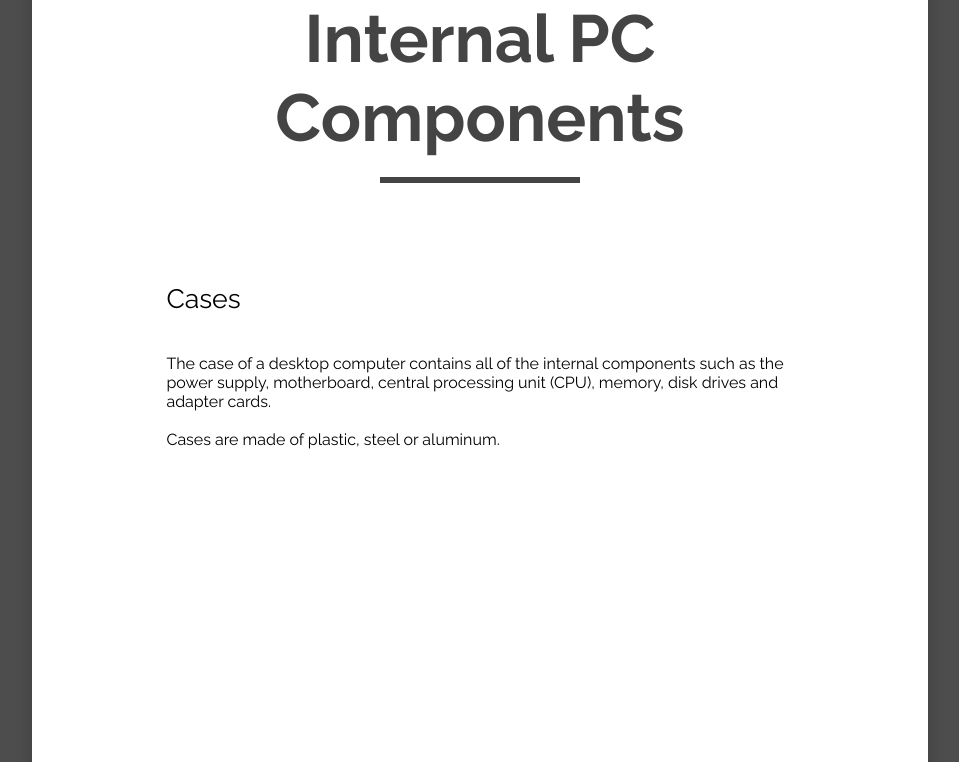
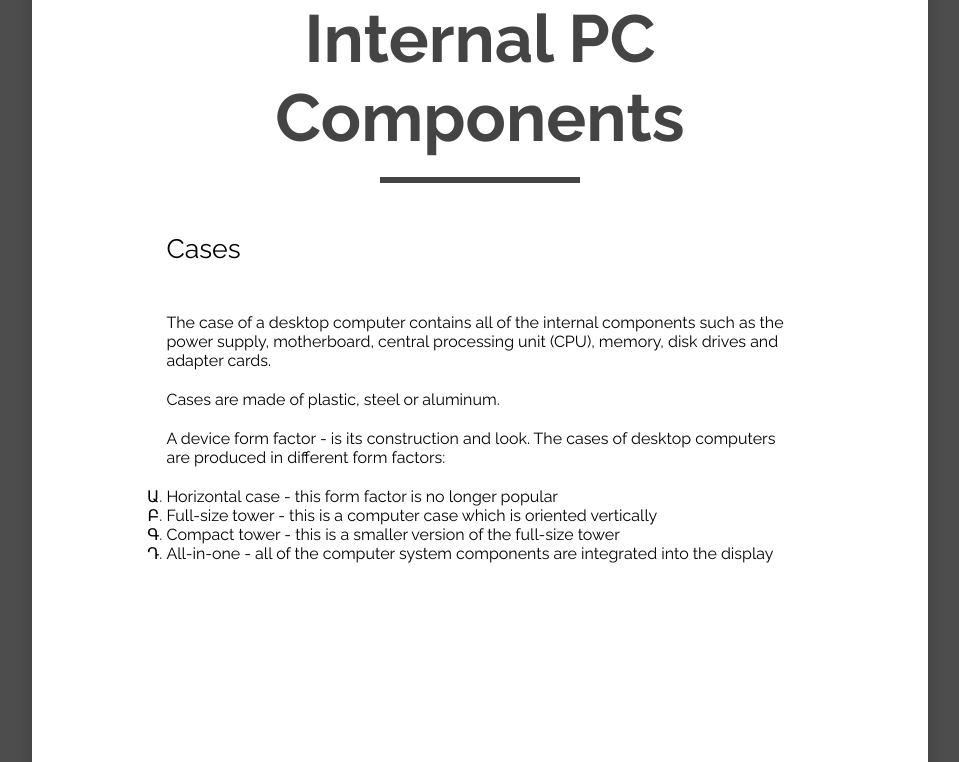
Before and after one commit to MrMargaryan/Youlang-articles, a PHP site: page / in a window 1280 px wide. Shown: the part 1025-1787 px from the top of the page, without its empty margins (160-1119 px from the left). Run offline with PHP 8.4, Linux system fonts and the light colour scheme; some web fonts are replaced.

Commit message:
list for Gamlet

```diff
--- a/site/index.php
+++ b/site/index.php
@@ -23,9 +23,16 @@
             <h6 class="author">Gamlet Margaryan</h6>
             <h1>Cases, Power Supplies and Internal PC Components</h1>
             <h2>Cases</h2>
+            <br>
             <p>The case of a desktop computer contains all of the internal components such as the power supply, motherboard, central processing unit (CPU), memory, disk drives and adapter cards.</p>
-            <br>
             <p>Cases are made of plastic, steel or aluminum.</p>
+            <p>A device form factor - is its construction and look. The cases of desktop computers are produced in different form factors:</p>
+            <ul>
+                <li>Horizontal case - this form factor is no longer popular</li>
+                <li>Full-size tower - this is a computer case which is oriented vertically</li>
+                <li>Compact tower - this is a smaller version of the full-size tower</li>
+                <li>All-in-one - all of the computer system components are integrated into the display</li>
+            </ul>
         </div>
     </main>
     <!-- <footer>
--- a/site/style.css
+++ b/site/style.css
@@ -81,6 +81,7 @@ h1 {
     font-weight: 700;
     font-size: 50pt;
     color: #444;
+    margin-bottom: 50px;
 }
 
 h6.author {
@@ -102,12 +103,13 @@ h1:after {
 
 p {
     font-size: 12pt;
+    margin-bottom: 20px;
 }
 
 h2 {
     font-weight: 400;
     font-size: 20pt;
-    margin: 100px 0 40px 0;
+    margin-bottom: 30px;
 }
 
 /* .article p:first-of-type::first-letter {
@@ -120,3 +122,7 @@ h2 {
     width: 100%;
     margin-bottom: 100px;
 }
+
+ul {
+    list-style: armenian; /* special for Gamlet */
+}
```
